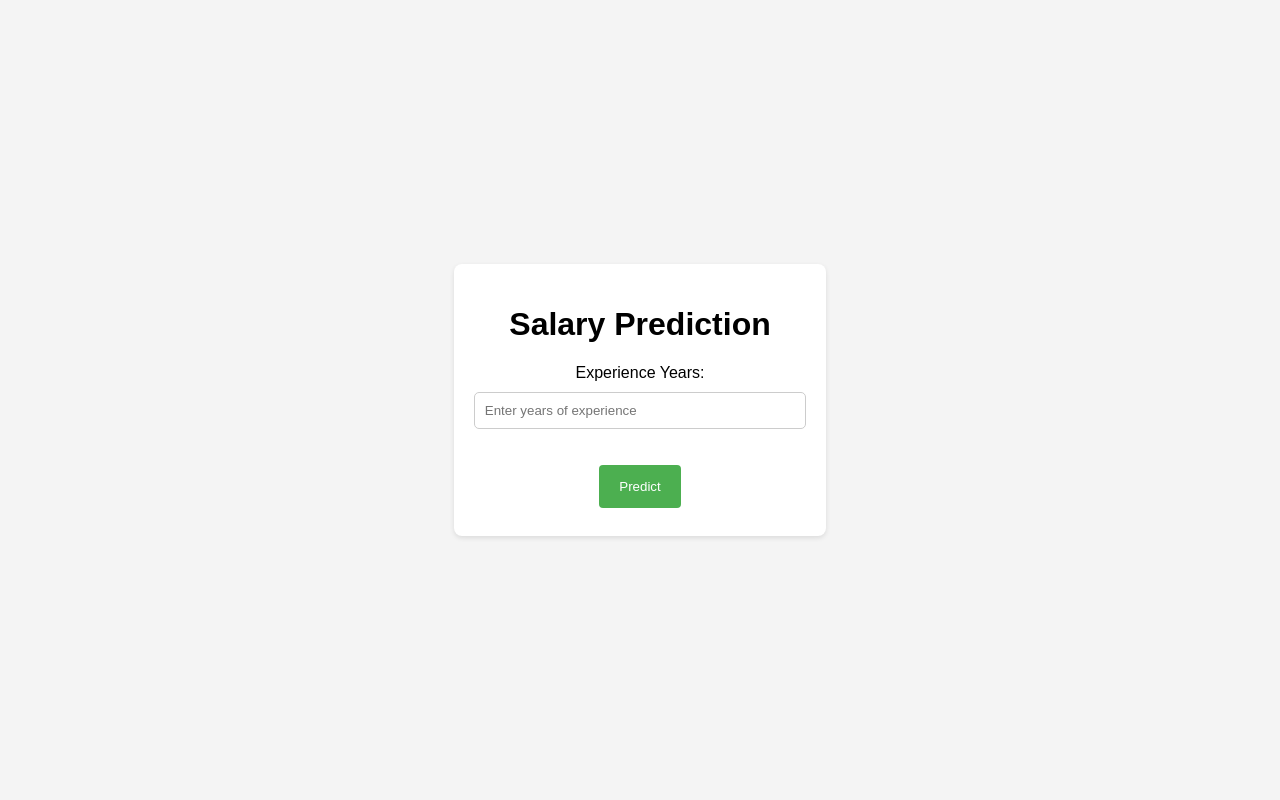
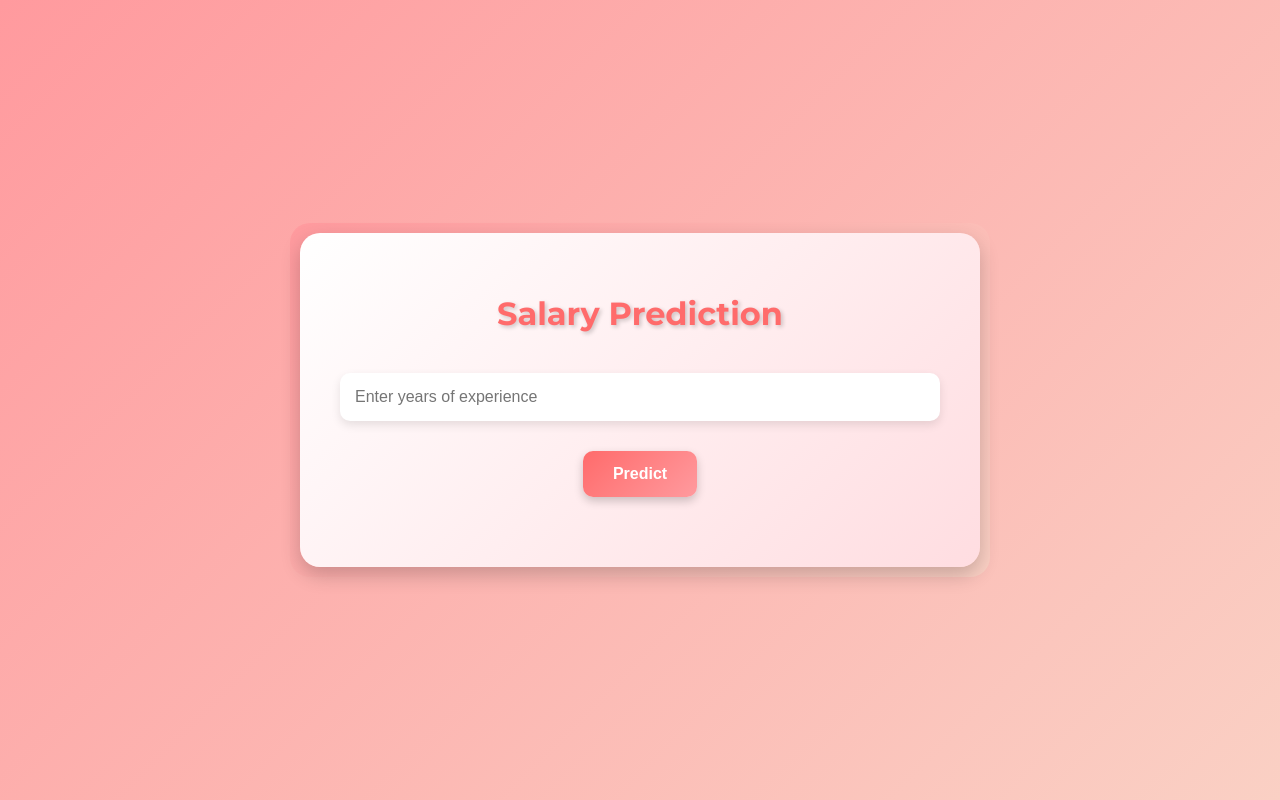
Before and after one commit to Gagan3036/Notebooks, a Flask app: page / in a window 1280 px wide. Run offline with Flask 3, Linux system fonts and the light colour scheme; parts of the project's set-up code (start-up, migrations or seed data) failed here and were passed over.

Commit message:
Update index.html

```diff
--- a/sales_prediction/templates/index.html
+++ b/sales_prediction/templates/index.html
@@ -5,13 +5,17 @@
     <meta charset="UTF-8">
     <meta name="viewport" content="width=device-width, initial-scale=1.0">
     <title>Salary Prediction</title>
+    <!-- Add the link tag for favicon -->
+    <link rel="icon" href="path_to_your_icon_file.ico" type="image/x-icon">
+    <link rel="preconnect" href="https://fonts.googleapis.com">
+    <link rel="preconnect" href="https://fonts.gstatic.com" crossorigin>
+    <link href="https://fonts.googleapis.com/css2?family=Montserrat:wght@400;700&display=swap" rel="stylesheet">
     <style>
-        /* Optional CSS styling */
         body {
-            font-family: Arial, sans-serif;
+            font-family: 'Montserrat', sans-serif;
             margin: 0;
             padding: 0;
-            background-color: #f4f4f4;
+            background: linear-gradient(135deg, #ff9a9e, #fad0c4);
             display: flex;
             justify-content: center;
             align-items: center;
@@ -19,41 +23,77 @@
         }
 
         .container {
-            background-color: #fff;
-            padding: 20px;
-            border-radius: 8px;
-            box-shadow: 0 2px 5px rgba(0, 0, 0, 0.1);
+            background: linear-gradient(135deg, #ffffff, #ffdde1);
+            padding: 40px;
+            border-radius: 20px;
+            box-shadow: 0 8px 20px rgba(0, 0, 0, 0.2);
+            text-align: center;
+            max-width: 600px;
+            width: 100%;
+            position: relative;
+        }
+
+        .container::before {
+            content: "";
+            position: absolute;
+            top: -10px;
+            left: -10px;
+            right: -10px;
+            bottom: -10px;
+            background: linear-gradient(135deg, #ff9a9e, #fad0c4);
+            border-radius: 20px;
+            z-index: -1;
         }
 
         h1 {
-            text-align: center;
+            color: #ff6b6b;
+            font-weight: 700;
+            margin-bottom: 30px;
+            text-shadow: 2px 2px 4px rgba(0, 0, 0, 0.2);
         }
 
         form {
-            text-align: center;
+            display: flex;
+            flex-direction: column;
+            align-items: center;
         }
 
         input[type="text"] {
             width: 100%;
-            padding: 10px;
+            padding: 15px;
             margin: 10px 0;
             box-sizing: border-box;
-            border: 1px solid #ccc;
-            border-radius: 5px;
+            border: none;
+            border-radius: 10px;
+            font-size: 16px;
+            background-color: #fff;
+            box-shadow: 0 4px 10px rgba(0, 0, 0, 0.1);
         }
 
         input[type="submit"] {
-            background-color: #4caf50;
-            color: white;
-            padding: 14px 20px;
-            margin: 8px 0;
+            background: linear-gradient(135deg, #ff6b6b, #ff9a9e);
+            color: #fff;
+            padding: 14px 30px;
+            margin-top: 20px;
             border: none;
-            border-radius: 4px;
+            border-radius: 10px;
             cursor: pointer;
+            font-size: 16px;
+            font-weight: 700;
+            transition: background 0.3s ease;
+            box-shadow: 0 4px 10px rgba(0, 0, 0, 0.2);
         }
 
         input[type="submit"]:hover {
-            background-color: #45a049;
+            background: linear-gradient(135deg, #ff5252, #ff8a80);
+        }
+
+        #prediction {
+            margin-top: 30px;
+            font-size: 20px;
+            font-weight: 700;
+            color: #ff6b6b;
+            text-shadow: 2px 2px 4px rgba(0, 0, 0, 0.2);
         }
     </style>
 </head>
@@ -62,9 +102,7 @@
     <div class="container">
         <h1>Salary Prediction</h1>
         <form id="salary-form">
-            <label for="experience-years">Experience Years:</label>
-            <input type="text" id="experience-years" name="experience_years" placeholder="Enter years of experience">
-            <br><br>
+            <input type="text" id="experience-years" name="experience_years" placeholder="Enter years of experience" required>
             <input type="submit" value="Predict">
         </form>
         <div id="prediction"></div>
```
